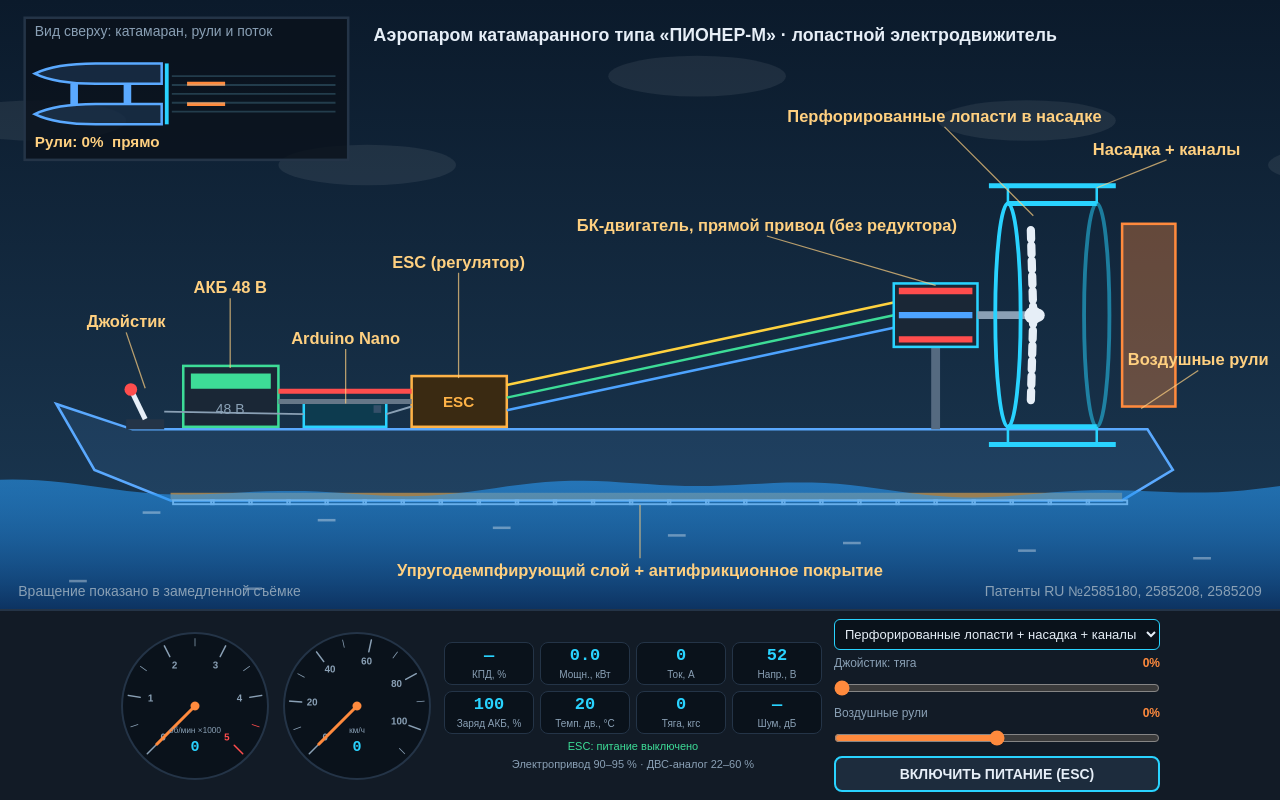
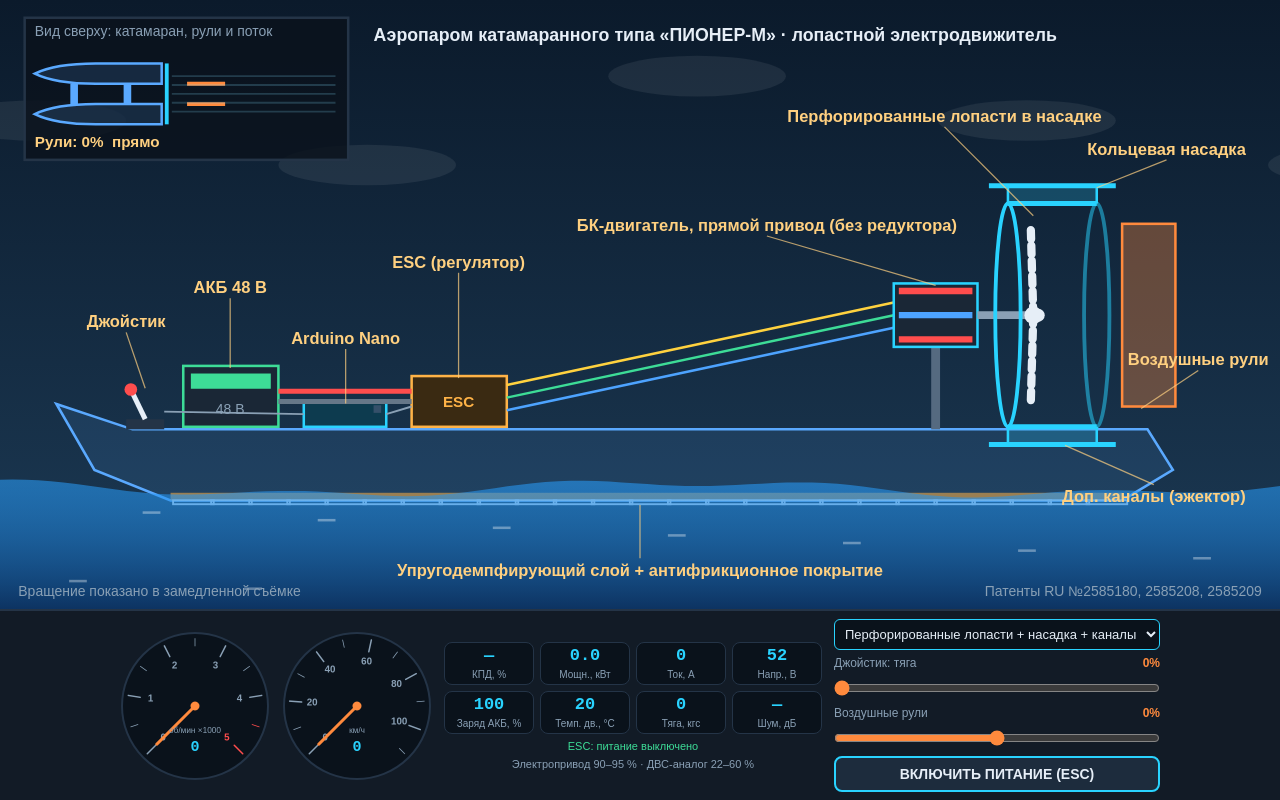
Before and after one commit to zaitsev732-ux/aeroparom, a plain HTML site: page index.html in a window 1280 px wide. Drawn offline with Linux system fonts and the light colour scheme.

Commit message:
Add files via upload

```diff
--- a/index.html
+++ b/index.html
@@ -180,7 +180,7 @@ function draw(){
  // Кольцевая насадка с дополнительными каналами
  if(cf===2){
   x.strokeStyle='#29d3ff';x.lineWidth=4;x.beginPath();
-  x.moveTo(790,162);x.lineTo(860,162);x.moveTo(790,338);x.lineTo(860,338);
+  x.fillStyle='rgba(41,211,255,.22)';x.fillRect(790,149,70,12);x.fillRect(790,339,70,12);x.moveTo(790,162);x.lineTo(860,162);x.moveTo(790,338);x.lineTo(860,338);
   x.moveTo(775,148);x.lineTo(875,148);x.moveTo(775,352);x.lineTo(875,352);x.stroke();
   x.lineWidth=2;x.beginPath();x.moveTo(790,148);x.lineTo(790,162);x.moveTo(860,148);x.lineTo(860,162);x.moveTo(790,338);x.lineTo(790,352);x.moveTo(860,338);x.lineTo(860,352);x.stroke();
   x.lineWidth=3;x.beginPath();x.ellipse(790,250,10,88,0,0,7);x.stroke();
@@ -211,14 +211,14 @@ function draw(){
    var v=(p.x<810?40+620*f:100+2000*f)*p.k;
    line(p.x,p.y,p.x-4-v*.03,p.y,'rgba(130,225,255,'+(.15+.5*f)+')',1.6);
   });
-  if(cf===2)C.forEach(function(c){line(c.x,c.y,c.x-10-f*30,c.y,'rgba(180,255,255,.9)',2)});
+  if(cf===2){x.fillStyle='rgba(200,255,255,.95)';C.forEach(function(c){x.beginPath();x.moveTo(c.x+4,c.y);x.lineTo(c.x-4,c.y-3.5);x.lineTo(c.x-4,c.y+3.5);x.closePath();x.fill()})}
  }
  // Подписи узлов
  x.textAlign='center';
  lb('Джойстик',110,306,95,262);lb('АКБ 48 В',177,290,177,235);lb('Arduino Nano',268,318,268,275);lb('ESC (регулятор)',357,298,357,215);
  lb('БК-двигатель, прямой привод (без редуктора)',733,225,600,186);
  lb(cf===0?'Стандартный винт (открытый)':cf===1?'Перфорированные лопасти (открытый винт)':'Перфорированные лопасти в насадке',810,170,740,100,cf<2?'#ff8a8a':'');
- if(cf===2)lb('Насадка + каналы',860,148,915,126);
+ if(cf===2){lb('Кольцевая насадка',860,148,915,126);lb('Доп. каналы (эжектор)',835,351,905,382)}
  lb('Воздушные рули',895,322,940,292);
  lb('Упругодемпфирующий слой + антифрикционное покрытие',500,398,500,440);
  // Вид сверху: рули и отклонение потока
```
